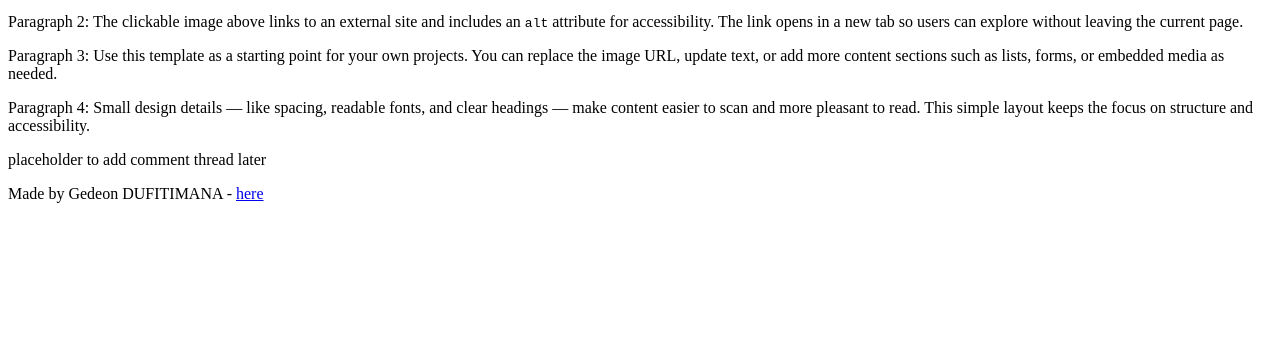
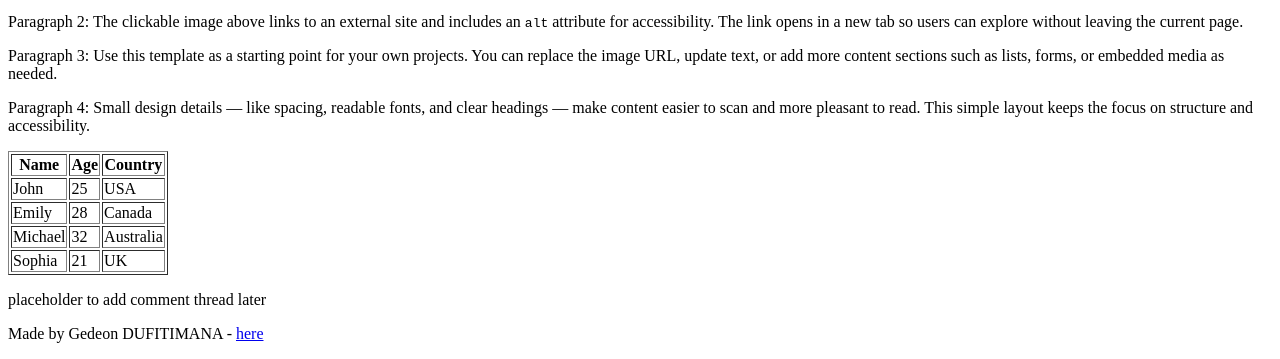
Before and after one commit to GedeonD284/My_First_Portfolio, a plain HTML site: page html_basic/index.html in a window 1280 px wide. Shown: the part 565-924 px from the top of the page. Before the commit the page ends 800 px from the top, so only its background shows below. Drawn offline with Linux system fonts and the light colour scheme.

Commit message:
Add table in index.html file

```diff
--- a/html_basic/index.html
+++ b/html_basic/index.html
@@ -30,6 +30,39 @@
       <p>Paragraph 3: Use this template as a starting point for your own projects. You can replace the image URL, update text, or add more content sections such as lists, forms, or embedded media as needed.</p>
 
       <p>Paragraph 4: Small design details — like spacing, readable fonts, and clear headings — make content easier to scan and more pleasant to read. This simple layout keeps the focus on structure and accessibility.</p>
+
+      <!-- <h1>The following is table</h1> -->
+      <table border="1">
+        <thead>
+          <tr>
+            <th scope="col">Name</th>
+            <th scope="col">Age</th>
+            <th scope="col">Country</th>
+          </tr>
+        </thead>
+        <tbody>
+          <tr>
+            <td scope="row">John</td>
+            <td scope="row">25</td>
+            <td scope="row">USA</td>
+          </tr>
+          <tr>
+            <td scope="row">Emily</td>
+            <td scope="row">28</td>
+            <td scope="row">Canada</td>
+          </tr>
+          <tr>
+            <td scope="row">Michael</td>
+            <td scope="row">32</td>
+            <td scope="row">Australia</td>
+          </tr>
+          <tr>
+            <td scope="row">Sophia</td>
+            <td scope="row">21</td>
+            <td scope="row">UK</td>
+          </tr>
+        </tbody>
+      </table>
     </article>
 
     <aside>
```
